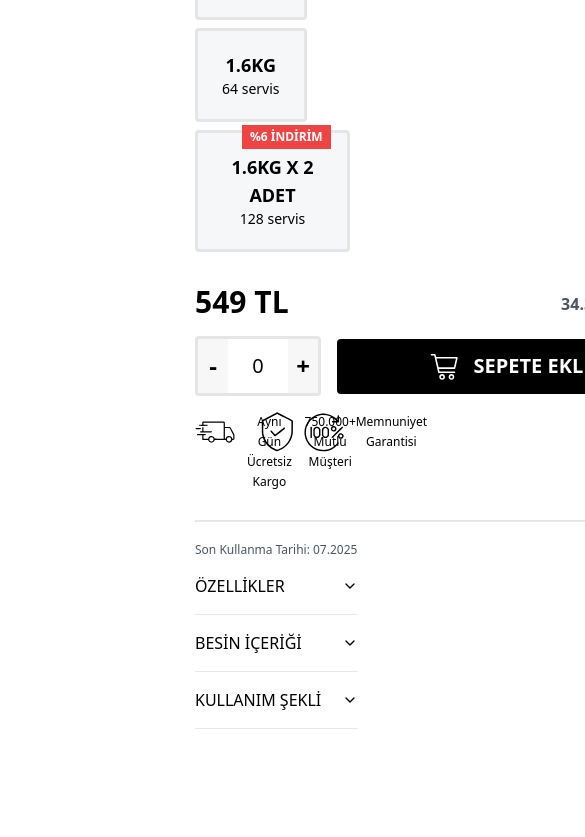
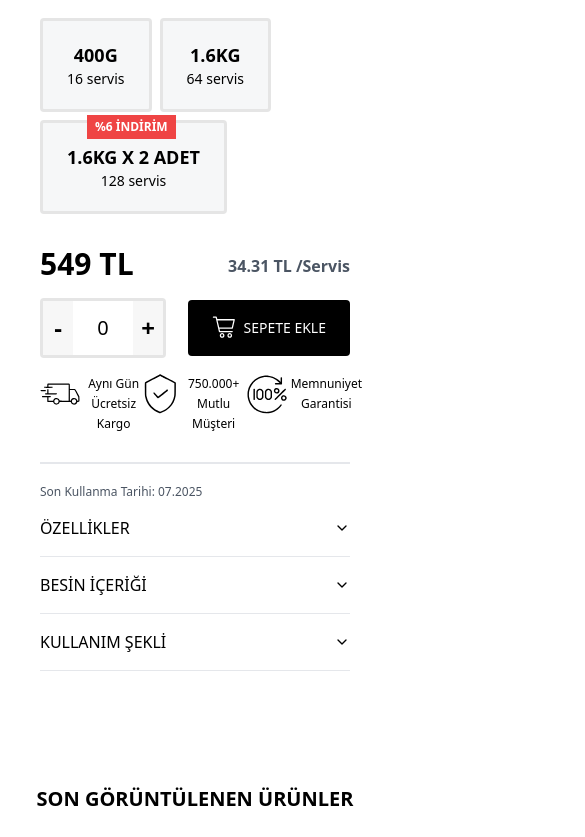
Before and after one commit to busracogul/proteinocean-clone, a React (Vite) app: page /Protein in a window 390 px wide. Shown: the part 1004-1841 px from the top of the page, 585 px wide, since content can reach past the window. Built offline with nearby package versions, Linux system fonts and the light colour scheme.

Commit message:
feat: add ProductDetailPage layout and styling

```diff
--- a/src/components/Card/ProductComment.tsx
+++ b/src/components/Card/ProductComment.tsx
@@ -15,13 +15,13 @@ function ProductComment({
 }: ProductCommentProps) {
   return (
     <>
-      <div className="container bg-[#F7F7F7] p-10 rounded-[30px]  w-[1180px] h-[164px] mx-auto">
-        <div className="flex justify-between items-center">
-          <div className="flex items-center">
-            <span className="text-yellow-500 mr-2">{productStar}</span>
+      <div className="container bg-[#F7F7F7] p-10 rounded-[30px] mx-auto">
+        <div className="flex md:justify-between md:items-center flex-col md:flex-row">
+          <div className="flex md:items-center flex-col md:flex-row">
+            <span className="text-yellow-500 ms-0 md:mr-2">{productStar}</span>
             <span className="font-bold">{name}</span>
           </div>
-          <span className="text-[#333333] text-base font-bold">{date}</span>
+          <span className="text-[#333333] text-base font-bold py-2 md:py-0">{date}</span>
         </div>
         <h2 className="text-lg text-[#111111] font-bold mt-2">{title}</h2>
         <p className="text-[#333333] mt-2 text-base">{description}</p>
--- a/src/components/Card/ProductDetailCard.tsx
+++ b/src/components/Card/ProductDetailCard.tsx
@@ -5,6 +5,7 @@ import {
   AccordionItem,
   AccordionTrigger,
 } from "../ui/accordion";
+import { Button } from "../ui/button";
 
 interface Size {
   label: string;
@@ -60,11 +61,11 @@ function ProductDetailCard({
 
   return (
     <div className="container">
-      <div className="flex mt-4">
-        <div className="w-1/2">
-          <img src={image} className="w-[587px] h-[587px]" alt={name} />
+      <div className="flex flex-col md:flex-row mt-4 mx-2 md:mx-0">
+        <div className="w-full md:w-1/2">
+          <img src={image} className=" w-full h-auto" alt={name} />
         </div>
-        <div className="w-1/2 ms-20">
+        <div className="w-full md:w-1/2 ms-0 md:ms-20">
           <h1 className="font-semibold text-3xl leading-9">{name}</h1>
           <p className="font-medium text-sm uppercase leading-6 text-[#636363]">
             {description}
@@ -85,7 +86,7 @@ function ProductDetailCard({
               </span>
             ))}
           </div>
-          <div className="w-[488px]">
+          <div className="">
             <hr className="mt-5 border-t-[2px] #cac2c2 w-full" />
           </div>
           <div className="mt-4">
@@ -135,7 +136,7 @@ function ProductDetailCard({
               ))}
             </div>
           </div>
-          <div className="mt-8 w-[488px]">
+          <div className="mt-8 ">
             <div className="flex justify-between">
               <p className="text-3xl font-bold">{price} TL</p>
               <p className="text-base pt-2 font-semibold text-gray-600">
@@ -145,7 +146,7 @@ function ProductDetailCard({
             </div>
           </div>
 
-          <div className="my-4 flex items-center">
+          <div className="my-4 flex items-center justify-between">
             <div
               className="flex items-center justify-center rounded-[4px]"
               style={{
@@ -170,14 +171,26 @@ function ProductDetailCard({
             </div>
 
             <div className="ms-4">
-              <button className="flex items-center justify-center rounded-[4px] font-semibold text-xl w-[350px] h-[55px] bg-black text-white">
+              {/*   <button className="flex items-center justify-center rounded-[4px] font-semibold text-xl w-[350px] h-[55px] bg-black text-white">
                 <img
                   src="src/assets/ProductDetailPage/svg/sepet.svg"
                   className="pe-4"
                   alt=""
                 />
                 SEPETE EKLE
-              </button>
+              </button> */}
+              <Button
+                variant="secondary"
+                type="submit"
+                className="lg:px-28 px-6 py-7 bg-black"
+              >
+                <img
+                  src="src/assets/HomePage/image/sepet.svg"
+                  className="pr-2"
+                  alt=""
+                />
+                SEPETE EKLE
+              </Button>
             </div>
           </div>
 
@@ -188,21 +201,21 @@ function ProductDetailCard({
                 className="w-[40px] h-[40px]"
                 alt=""
               />
-              <p className="ps-3 text-xs font-normal leading-5 ">
+              <p className="ps-1 md:ps-3 text-xs font-normal leading-5 ">
                 Aynı Gün <br />
                 Ücretsiz Kargo
               </p>
             </div>
-            <div className="flex ms-3">
+            <div className="flex">
               <img
                 src="src/assets/ProductDetailPage/svg/tick.svg"
                 className="w-[40px] h-[40px]"
                 alt=""
               />
-              <p className="ps-3 text-center text-xs font-normal leading-5 ">
+              <p className="ps-1 md:ps-3 text-center text-xs font-normal leading-5 ">
                 750.000+
                 <br />
-                Mutlu Müşteri{" "}
+                Mutlu Müşteri
               </p>
             </div>
             <div className="flex">
@@ -211,13 +224,14 @@ function ProductDetailCard({
                 src="src/assets/ProductDetailPage/svg/memnuniyet.svg"
                 alt=""
               />
-              <p className="ps-3 text-center text-xs font-normal leading-5">
+              <p className="ps-1 md:ps-3 text-center text-xs font-normal leading-5">
                 Memnuniyet <br />
                 Garantisi
               </p>
             </div>
           </div>
-          <div className="w-[488px]">
+          <div className="flex-col">
+            <div className="">
               <hr className="mt-7 border-t-[2px] #cac2c2 w-full" />
             </div>
             <p className="mt-5 text-xs leading-4 font-medium text-gray-600">
@@ -236,6 +250,7 @@ function ProductDetailCard({
           </div>
         </div>
       </div>
+    </div>
   );
 }
 
--- a/src/components/Footer/FooterMenu.tsx
+++ b/src/components/Footer/FooterMenu.tsx
@@ -55,7 +55,7 @@ function FooterMenu() {
   return (
     <>
       <div className="container text-base-gray ">
-        <div className="grid grid-cols-3 gap-52">
+        <div className="grid grid-cols-3 gap-30">
           {menuLinks.map((link, index) => (
             <div key={index}>
               {link.logo && <img src={link.logo} alt="Logo" className="mb-2" />}
--- a/src/components/Footer/FooterText.tsx
+++ b/src/components/Footer/FooterText.tsx
@@ -2,14 +2,15 @@ function FooterText() {
   return (
     <>
       <div className="container py-8 text-white">
-      <span className="font-light leading-5 text-sm">🌟🌟🌟🌟🌟(140.000+)</span>
-        <div className="grid grid-cols-2">
-
-          <p className="text-3xl font-medium mt-4 leading-10 w-[523px] h-[188px]">
+        <span className="font-light text-sm">
+          🌟🌟🌟🌟🌟(140.000+)
+        </span>
+        <div className="grid md:grid-cols-2 grid-cols-1 me-0 md:me-24">
+          <p className="text-3xl font-medium mt-4 leading-10 py-4 md:py-0">
             LABORATUVAR TESTLİ ÜRÜNLER AYNI GÜN & ÜCRETSİZ KARGO MEMNUNİYET
             GARANTİSİ
           </p>
-          <p className="font-light leading-9 pr-28 w-[462px] h-[150px]">
+          <p className="font-light leading-9 pt-4">
             200.000'den fazla ürün yorumumuza dayanarak, ürünlerimizi
             seveceğinize eminiz. Eğer herhangi bir sebeple memnun kalmazsan,
             bizimle iletişime geçtiğinde çözüme kavuşturacağız.
--- a/src/pages/ProductDetailPage/ProductCommentSection.tsx
+++ b/src/pages/ProductDetailPage/ProductCommentSection.tsx
@@ -66,7 +66,7 @@ function ProductCommentSection() {
               <p className="text-yellow-500 mr-2 my-2 ">★★★★★</p>
               <p className="font-normal text-lg">10869 Yorum</p>
             </div>
-            <Button className="bg-[#387EC7] text-white rounded-[25px] mt-6">
+            <Button className="bg-gradient-to-r from-[#387EC7] to-[#1F23AA] text-white rounded-[25px] mt-6 px-8">
               Yorum (10869)
             </Button>
           </div>
```
Also changed, not shown: src/components/ui/accordion.tsx (+12 -12 lines). Lines whose indentation alone changed are shown as unchanged.
